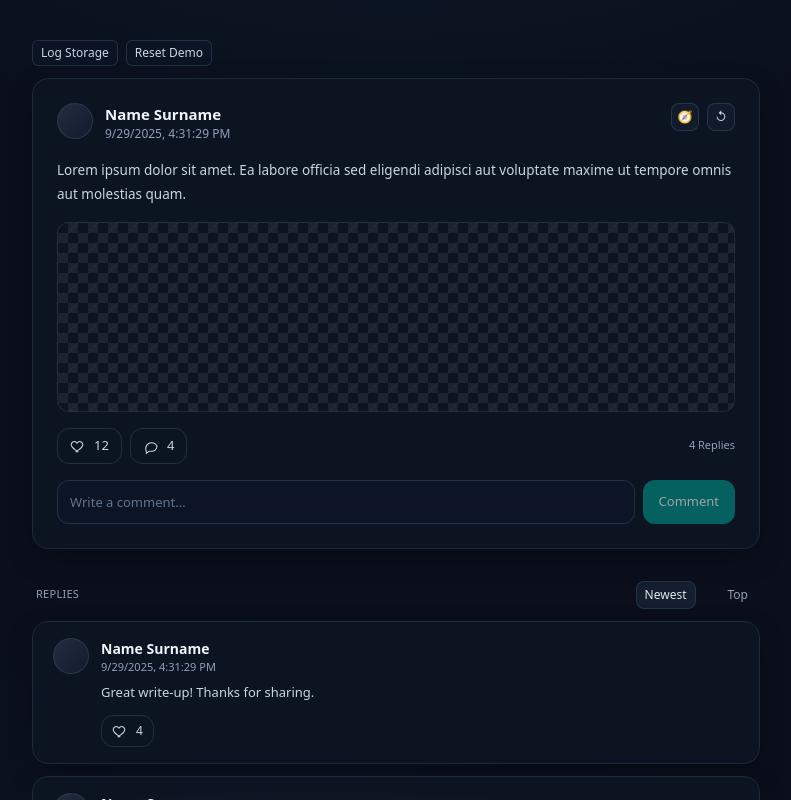
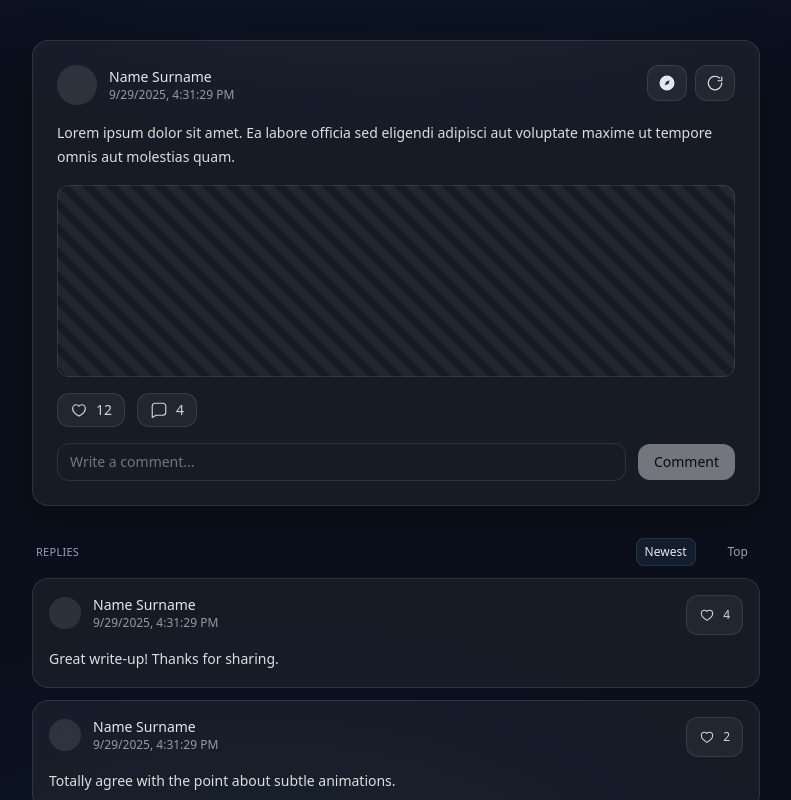
Before and after one commit to Shraddha151/longrun-assignment, a React (Vite) app: page / in a window 1280 px wide. Shown: the top 800 px of the page, without its empty margins (244-1035 px from the left). Built offline with nearby package versions, Linux system fonts and the light colour scheme.

Commit message:
Update project with latest changes

```diff
--- a/src/App.jsx
+++ b/src/App.jsx
@@ -1,3 +1,4 @@
+// src/App.jsx
 import { useMemo, useState } from "react";
 import Post from "./components/Post.jsx";
 import Reply from "./components/Reply.jsx";
@@ -65,6 +66,7 @@
       console.warn("Failed to persist", e);
     }
   };
+
   const setPostAndPersist = (updater) => {
     setPost((prev) => {
       const next = typeof updater === "function" ? updater(prev) : updater;
@@ -127,16 +129,6 @@
   const setSort = (sort) =>
     setPostAndPersist((p) => ({ ...p, settings: { ...p.settings, sort } }));
 
-  const logStorage = () => {
-    try {
-      // eslint-disable-next-line no-console
-      console.log("[localStorage]", LS_KEY, JSON.parse(localStorage.getItem(LS_KEY)));
-      alert("Check the console for localStorage output.");
-    } catch {
-      alert("Could not read localStorage; check console.");
-    }
-  };
-
   return (
     <div className="min-h-screen text-slate-200 antialiased">
       {/* background */}
@@ -157,24 +149,7 @@
       )}
 
       <main className="mx-auto w-full max-w-[760px] px-4 py-10">
-        {/* tiny debug row */}
-        <div className="mb-3 flex gap-2">
-          <button
-            onClick={logStorage}
-            className="rounded-md border border-slate-700/60 bg-slate-900/50 px-2 py-1 text-xs text-slate-300 hover:bg-slate-800/60"
-            title="Log current localStorage payload"
-          >
-            Log Storage
-          </button>
-          <button
-            onClick={resetDemo}
-            className="rounded-md border border-slate-700/60 bg-slate-900/50 px-2 py-1 text-xs text-slate-300 hover:bg-slate-800/60"
-            title="Reset to demo seed"
-          >
-            Reset Demo
-          </button>
-        </div>
-
+        {/* Post card */}
         <Post
           post={post}
           onToggleLike={togglePostLike}
--- a/src/components/Post.jsx
+++ b/src/components/Post.jsx
@@ -1,6 +1,85 @@
-import LikeButton from "./LikeButton.jsx";
-import CommentInput from "./CommentInput.jsx";
+import React from "react";
 
+/* ---------- icons ---------- */
+function HeartIcon({ filled = false, className = "" }) {
+  // Rounded, balanced heart (outline + filled)
+  // Outline is visible when not liked; filled uses currentColor.
+  return filled ? (
+    <svg
+      viewBox="0 0 24 24"
+      width="18"
+      height="18"
+      className={className}
+      aria-hidden="true"
+    >
+      {/* Heroicons-style filled heart */}
+      <path
+        fill="currentColor"
+        d="M11.645 20.91a.75.75 0 0 0 .71 0c1.79-1.002 3.293-2.124 4.56-3.346 2.54-2.41 4.085-4.997 4.085-7.564 0-2.79-2.137-5-4.77-5-1.38 0-2.66.62-3.585 1.613A4.98 4.98 0 0 0 9.06 5c-2.633 0-4.77 2.21-4.77 5 0 2.567 1.546 5.154 4.085 7.564 1.267 1.222 2.77 2.344 4.57 3.346z"
+      />
+    </svg>
+  ) : (
+    <svg
+      viewBox="0 0 24 24"
+      width="18"
+      height="18"
+      className={className}
+      aria-hidden="true"
+    >
+      {/* Soft outline when not liked */}
+      <path
+        fill="none"
+        stroke="currentColor"
+        strokeWidth="1.6"
+        strokeLinecap="round"
+        strokeLinejoin="round"
+        d="M20.5 9.9c0 5-5.5 8.5-8.5 10.2-3-1.7-8.5-5.2-8.5-10.2C3.5 7.2 5.6 5 8.2 5c1.5 0 2.9.7 3.8 1.8A5 5 0 0 1 15.8 5c2.6 0 4.7 2.2 4.7 4.9Z"
+      />
+    </svg>
+  );
+}
+
+function CommentIcon({ className = "" }) {
+  return (
+    <svg viewBox="0 0 24 24" width="18" height="18" className={className} aria-hidden="true">
+      <path
+        d="M21 15a4 4 0 0 1-4 4H8l-5 3V7a4 4 0 0 1 4-4h10a4 4 0 0 1 4 4v8Z"
+        fill="none"
+        stroke="currentColor"
+        strokeWidth="1.5"
+        strokeLinejoin="round"
+      />
+    </svg>
+  );
+}
+
+function CompassIcon() {
+  return (
+    <svg viewBox="0 0 24 24" width="18" height="18" aria-hidden="true">
+      <path
+        d="M12 2a10 10 0 1 0 .001 20.001A10 10 0 0 0 12 2Zm3.6 6.4-1.8 4.8-4.8 1.8 1.8-4.8 4.8-1.8Z"
+        fill="currentColor"
+      />
+    </svg>
+  );
+}
+
+function ResetIcon() {
+  return (
+    <svg viewBox="0 0 24 24" width="18" height="18" aria-hidden="true">
+      <path
+        d="M21 12a9 9 0 1 1-3.07-6.74M21 4v5h-5"
+        fill="none"
+        stroke="currentColor"
+        strokeWidth="1.6"
+        strokeLinecap="round"
+        strokeLinejoin="round"
+      />
+    </svg>
+  );
+}
+
+/* ---------- component ---------- */
 export default function Post({
   post,
   onToggleLike,
@@ -12,84 +91,90 @@
   onReset,
 }) {
   return (
-    <Card className="p-6">
-      <div className="flex items-start gap-3">
-        <Avatar />
-        <div className="flex-1">
-          <div className="text-[15px] font-semibold text-slate-100">{post.author.name}</div>
-          <div className="text-xs text-slate-400">{new Date(post.createdAt).toLocaleString()}</div>
+    <div className="rounded-2xl border border-white/10 bg-white/5 p-5 sm:p-6 shadow-[0_10px_40px_rgba(0,0,0,0.25)]">
+      {/* Header */}
+      <div className="flex items-start justify-between gap-4">
+        <div className="flex items-center gap-3">
+          <div className="h-10 w-10 shrink-0 rounded-full bg-white/10" aria-hidden="true" />
+          <div>
+            <div className="text-sm font-medium">{post.author?.name || "Name Surname"}</div>
+            <div className="text-xs text-white/55">
+              {new Date(post.createdAt).toLocaleString()}
+            </div>
+          </div>
         </div>
 
-        <div className="flex gap-2">
-          <IconButton onClick={onViewData} title="View Data" ariaLabel="View Data">
-            <span className="text-[12px]">🧭</span>
-          </IconButton>
-          <IconButton onClick={onReset} title="Reset Demo" ariaLabel="Reset Demo">
-            <span className="text-[12px]">↺</span>
-          </IconButton>
+        {/* Tools (icon only) */}
+        <div className="flex items-center gap-2">
+          <button
+            type="button"
+            onClick={onViewData}
+            className="rounded-xl border border-white/10 bg-white/5 px-2.5 py-2 hover:bg-white/10"
+            title="View Data"
+            aria-label="View Data"
+          >
+            <CompassIcon />
+          </button>
+          <button
+            type="button"
+            onClick={onReset}
+            className="rounded-xl border border-white/10 bg-white/5 px-2.5 py-2 hover:bg-white/10"
+            title="Reset Demo"
+            aria-label="Reset Demo"
+          >
+            <ResetIcon />
+          </button>
         </div>
       </div>
 
-      <p className="mt-4 text-[13.5px] leading-6 text-slate-300">{post.content}</p>
+      {/* Content */}
+      <p className="mt-4 text-sm leading-6 text-white/85">{post.content}</p>
 
-      {/* media placeholder */}
-      <div className="mt-4 h-[190px] w-full rounded-xl border border-slate-700/50 bg-[linear-gradient(45deg,rgba(255,255,255,0.07)_25%,transparent_25%),linear-gradient(-45deg,rgba(255,255,255,0.07)_25%,transparent_25%),linear-gradient(45deg,transparent_75%,rgba(255,255,255,0.07)_75%),linear-gradient(-45deg,transparent_75%,rgba(255,255,255,0.07)_75%)] bg-[length:20px_20px] bg-[position:0_0,0_10px,10px_-10px,-10px_0]" />
+      {/* Media placeholder */}
+      <div
+        className="mt-4 h-48 w-full rounded-xl border border-white/10 bg-[linear-gradient(45deg,transparent_25%,rgba(255,255,255,0.05)_25%,rgba(255,255,255,0.05)_50%,transparent_50%,transparent_75%,rgba(255,255,255,0.05)_75%,rgba(255,255,255,0.05)_100%)] bg-[length:24px_24px]"
+        aria-hidden="true"
+      />
 
-      {/* actions */}
-      <div className="mt-4 flex items-center justify-between">
-        <div className="flex items-center gap-2">
-          <LikeButton pressed={post.liked} count={post.likes} onClick={onToggleLike} />
-          <CommentChip count={post.replies.length} />
+      {/* Actions */}
+      <div className="mt-4 flex items-center gap-3">
+        <button
+          type="button"
+          onClick={onToggleLike}
+          aria-pressed={post.liked}
+          className={`inline-flex items-center gap-2 rounded-xl border px-3 py-1.5 transition
+            ${post.liked
+              ? "border-rose-300/40 bg-rose-300/10 text-rose-200"
+              : "border-white/10 bg-white/5 text-white/80 hover:bg-white/10"
+            } ${post.liked ? "scale-[1.02]" : ""} hover:scale-[1.02] active:scale-95 duration-150`}
+        >
+          <HeartIcon filled={post.liked} />
+          <span className="text-sm">{post.likes}</span>
+        </button>
+
+        <div className="inline-flex items-center gap-2 rounded-xl border border-white/10 bg-white/5 px-3 py-1.5 text-white/80">
+          <CommentIcon />
+          <span className="text-sm">{post.replies.length}</span>
         </div>
-        <div className="text-[11px] text-slate-400">{post.replies.length} Replies</div>
       </div>
 
-      {/* comment box */}
-      <CommentInput value={comment} onChange={setComment} onSubmit={onSubmitComment} busy={busy} />
-    </Card>
-  );
-}
-
-/* local primitives */
-function Card({ className = "", children }) {
-  return (
-    <section
-      className={
-        "rounded-2xl border border-[#1D2A3B] bg-[#0E1624]/75 shadow-[0_10px_30px_-10px_rgba(0,0,0,0.5)] backdrop-blur " +
-        className
-      }
-    >
-      {children}
-    </section>
-  );
-}
-function Avatar() {
-  return (
-    <div
-      aria-hidden
-      className="h-9 w-9 shrink-0 rounded-full border border-slate-700/70 bg-gradient-to-br from-slate-600/40 to-slate-800/40"
-    />
-  );
-}
-function IconButton({ children, onClick, ariaLabel, title }) {
-  return (
-    <button
-      onClick={onClick}
-      aria-label={ariaLabel}
-      title={title}
-      className="grid h-7 w-7 place-items-center rounded-lg border border-slate-700/70 bg-slate-800/40 text-slate-300 hover:bg-slate-800 focus:outline-none focus-visible:ring-2 focus-visible:ring-teal-400"
-    >
-      {children}
-    </button>
-  );
-}
-function CommentChip({ count }) {
-  return (
-    <div className="inline-flex items-center gap-2 rounded-xl border border-slate-700/60 bg-transparent px-3 h-9 text-[13px] text-slate-300">
-      <svg viewBox="0 0 24 24" className="h-4 w-4" fill="none" stroke="currentColor" strokeWidth="1.6" aria-hidden="true">
-        <path d="M21 12a8 8 0 0 1-8 8H9l-4 3v-3a8 8 0 1 1 16-8Z" strokeLinejoin="round" />
-      </svg>
-      <span className="tabular-nums">{count}</span>
+      {/* Comment box */}
+      <form onSubmit={onSubmitComment} className="mt-4 flex items-center gap-3">
+        <input
+          type="text"
+          value={comment}
+          onChange={(e) => setComment(e.target.value)}
+          placeholder="Write a comment..."
+          className="w-full rounded-xl border border-white/10 bg-transparent px-3 py-2 text-sm outline-none placeholder:text-white/40 focus:border-white/25"
+        />
+        <button
+          type="submit"
+          disabled={busy || !comment.trim()}
+          className="rounded-xl bg-white/90 px-4 py-2 text-sm font-medium text-black/90 disabled:cursor-not-allowed disabled:bg-white/40"
+        >
+          {busy ? "Posting…" : "Comment"}
+        </button>
+      </form>
     </div>
   );
 }
--- a/src/components/Reply.jsx
+++ b/src/components/Reply.jsx
@@ -1,29 +1,59 @@
-import LikeButton from "./LikeButton.jsx";
+import React from "react";
 
-export default function Reply({ reply, onToggleLike }) {
-  return (
-    <section className="rounded-2xl border border-[#1D2A3B] bg-[#0E1624]/75 px-5 py-4 shadow-[0_10px_30px_-10px_rgba(0,0,0,0.5)] backdrop-blur">
-      <div className="flex items-start gap-3">
-        <Avatar />
-        <div className="flex-1">
-          <div className="text-[14px] font-semibold text-slate-100">{reply.author.name}</div>
-          <div className="text-[11px] text-slate-400">{new Date(reply.createdAt).toLocaleString()}</div>
-          <p className="mt-2 text-[13px] text-slate-300">{reply.content}</p>
-
-          <div className="mt-3">
-            <LikeButton small pressed={reply.liked} count={reply.likes} onClick={onToggleLike} />
-          </div>
-        </div>
-      </div>
-    </section>
+/* ---------- improved heart icon ---------- */
+function HeartIcon({ filled = false, className = "" }) {
+  return filled ? (
+    <svg viewBox="0 0 24 24" width="16" height="16" className={className} aria-hidden="true">
+      <path
+        fill="currentColor"
+        d="M11.645 20.91a.75.75 0 0 0 .71 0c1.79-1.002 3.293-2.124 4.56-3.346 2.54-2.41 4.085-4.997 4.085-7.564 0-2.79-2.137-5-4.77-5-1.38 0-2.66.62-3.585 1.613A4.98 4.98 0 0 0 9.06 5c-2.633 0-4.77 2.21-4.77 5 0 2.567 1.546 5.154 4.085 7.564 1.267 1.222 2.77 2.344 4.57 3.346z"
+      />
+    </svg>
+  ) : (
+    <svg viewBox="0 0 24 24" width="16" height="16" className={className} aria-hidden="true">
+      <path
+        fill="none"
+        stroke="currentColor"
+        strokeWidth="1.6"
+        strokeLinecap="round"
+        strokeLinejoin="round"
+        d="M20.5 9.9c0 5-5.5 8.5-8.5 10.2-3-1.7-8.5-5.2-8.5-10.2C3.5 7.2 5.6 5 8.2 5c1.5 0 2.9.7 3.8 1.8A5 5 0 0 1 15.8 5c2.6 0 4.7 2.2 4.7 4.9Z"
+      />
+    </svg>
   );
 }
 
-function Avatar() {
+/* ---------- component ---------- */
+export default function Reply({ reply, onToggleLike }) {
   return (
-    <div
-      aria-hidden
-      className="h-9 w-9 shrink-0 rounded-full border border-slate-700/70 bg-gradient-to-br from-slate-600/40 to-slate-800/40"
-    />
+    <div className="rounded-2xl border border-white/10 bg-white/5 p-4">
+      <div className="flex items-start justify-between gap-4">
+        <div className="flex items-center gap-3">
+          <div className="h-8 w-8 shrink-0 rounded-full bg-white/10" aria-hidden="true" />
+          <div>
+            <div className="text-sm font-medium">{reply.author?.name || "Name Surname"}</div>
+            <div className="text-xs text-white/55">
+              {new Date(reply.createdAt).toLocaleString()}
+            </div>
+          </div>
+        </div>
+
+        <button
+          type="button"
+          onClick={onToggleLike}
+          aria-pressed={reply.liked}
+          className={`inline-flex items-center gap-2 rounded-xl border px-3 py-2 min-h-10 text-xs motion-safe:transition
+            ${reply.liked
+              ? "border-rose-300/40 bg-rose-300/10 text-rose-200"
+              : "border-white/10 bg-white/5 text-white/80 hover:bg-white/10"
+            } motion-safe:hover:scale-[1.02] motion-safe:active:scale-95 motion-reduce:transform-none`}
+        >
+          <HeartIcon filled={reply.liked} />
+          <span>{reply.likes}</span>
+        </button>
+      </div>
+
+      <p className="mt-3 text-sm leading-6 text-white/85">{reply.content}</p>
+    </div>
   );
 }
```
